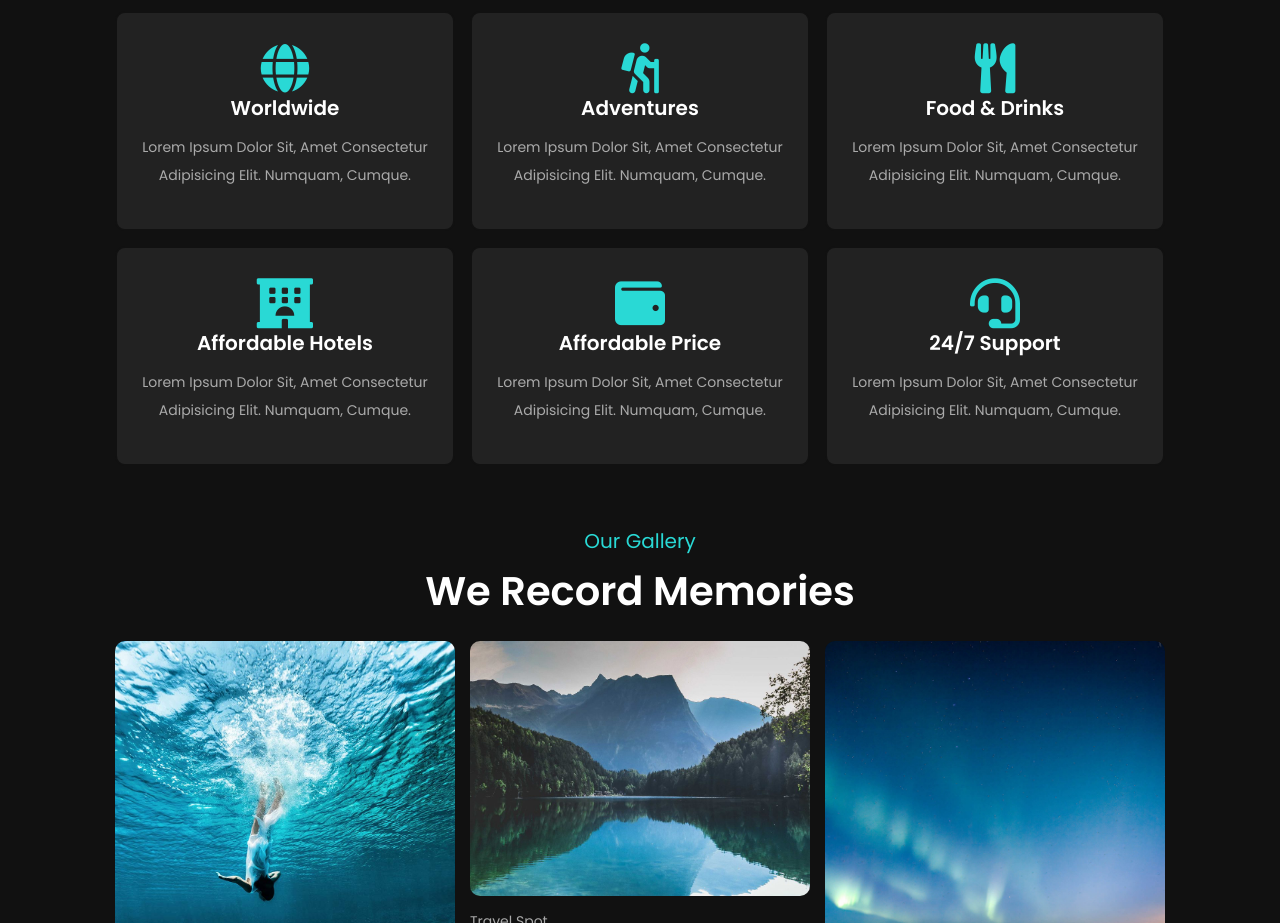
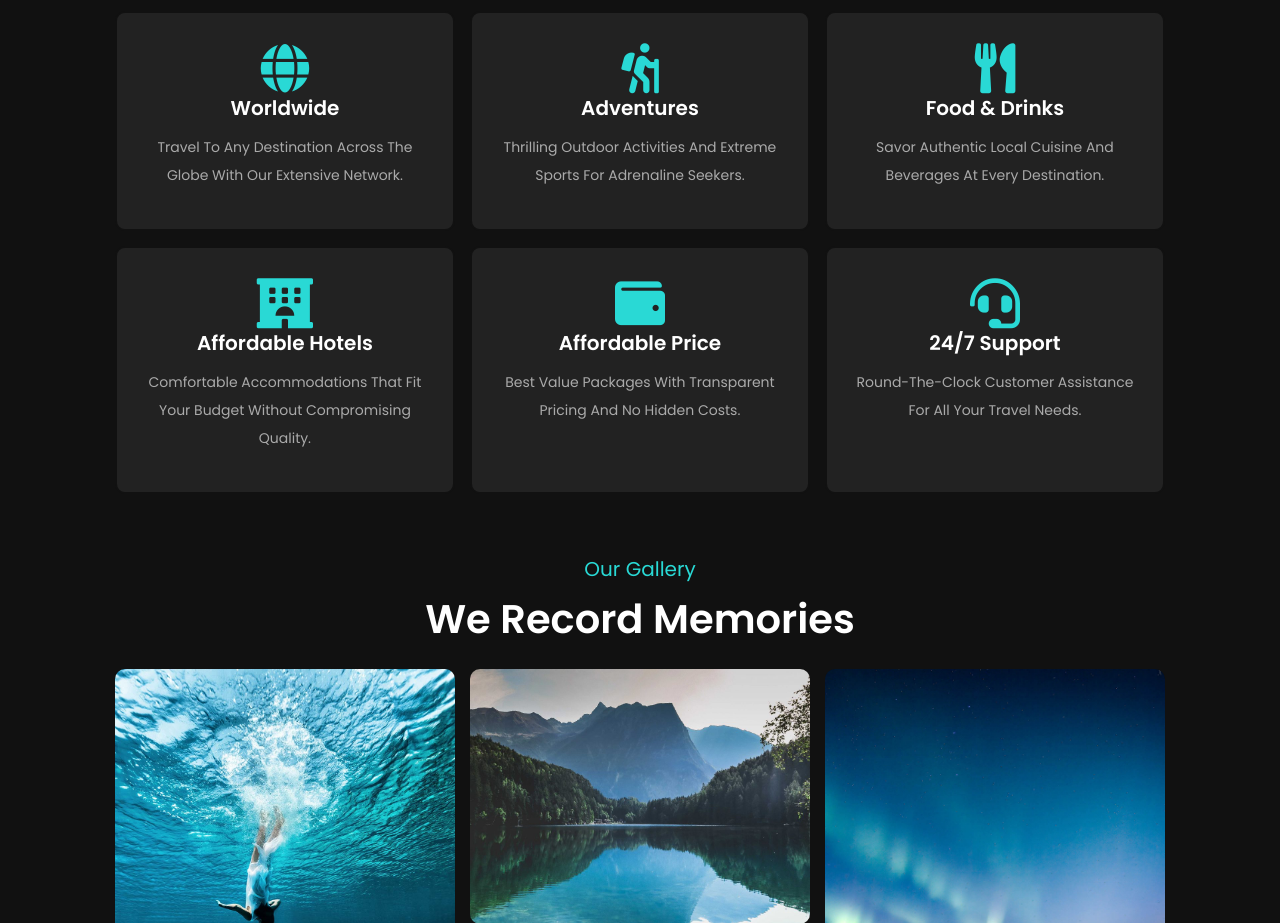
Before and after one commit to TacticalReader/Travel-Website, a plain HTML site: page index.html in a window 1280 px wide. Shown: the part 2760-3683 px from the top of the page. Drawn offline with nearby package versions, Linux system fonts and the light colour scheme.

Commit message:
Replace services section lorem ipsum with actual service descriptions

```diff
--- a/index.html
+++ b/index.html
@@ -225,37 +225,37 @@
         <div class="box" data-aos="zoom-in-up" data-aos-delay="150">
             <i class="fas fa-globe"></i>
             <h3>worldwide</h3>
-            <p>Lorem ipsum dolor sit, amet consectetur adipisicing elit. Numquam, cumque.</p>
+            <p>Travel to any destination across the globe with our extensive network.</p>
         </div>
 
         <div class="box" data-aos="zoom-in-up" data-aos-delay="300">
             <i class="fas fa-hiking"></i>
             <h3>adventures</h3>
-            <p>Lorem ipsum dolor sit, amet consectetur adipisicing elit. Numquam, cumque.</p>
+            <p>Thrilling outdoor activities and extreme sports for adrenaline seekers.</p>
         </div>
 
         <div class="box" data-aos="zoom-in-up" data-aos-delay="450">
             <i class="fas fa-utensils"></i>
             <h3>food & drinks</h3>
-            <p>Lorem ipsum dolor sit, amet consectetur adipisicing elit. Numquam, cumque.</p>
+            <p>Savor authentic local cuisine and beverages at every destination.</p>
         </div>
 
         <div class="box" data-aos="zoom-in-up" data-aos-delay="600">
             <i class="fas fa-hotel"></i>
             <h3>affordable hotels</h3>
-            <p>Lorem ipsum dolor sit, amet consectetur adipisicing elit. Numquam, cumque.</p>
+            <p>Comfortable accommodations that fit your budget without compromising quality.</p>
         </div>
 
         <div class="box" data-aos="zoom-in-up" data-aos-delay="750">
             <i class="fas fa-wallet"></i>
             <h3>affordable price</h3>
-            <p>Lorem ipsum dolor sit, amet consectetur adipisicing elit. Numquam, cumque.</p>
+            <p>Best value packages with transparent pricing and no hidden costs.</p>
         </div>
 
         <div class="box" data-aos="zoom-in-up" data-aos-delay="900">
             <i class="fas fa-headset"></i>
             <h3>24/7 support</h3>
-            <p>Lorem ipsum dolor sit, amet consectetur adipisicing elit. Numquam, cumque.</p>
+            <p>Round-the-clock customer assistance for all your travel needs.</p>
         </div>
 
     </div>
```
